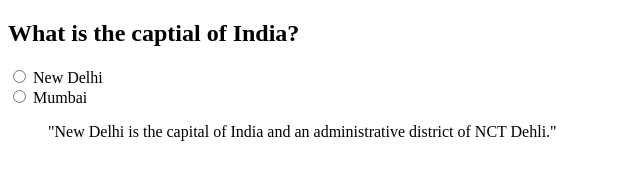
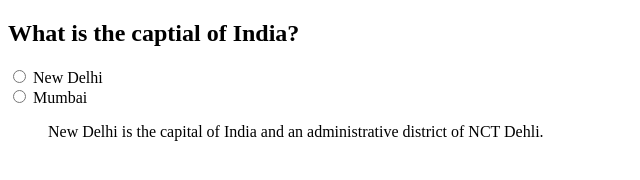
Before and after one commit to acciojob/trivia-ABHILASH-KUMAR-MEHTA, a website: page main.html in a window 1280 px wide. Shown: the full height of the page, 0-640 px from the left. Drawn offline with Linux system fonts and the light colour scheme.

Commit message:
created a submission

```diff
--- a/main.html
+++ b/main.html
@@ -21,7 +21,7 @@
 			</label>
 		</form>
 
-      <blockquote cite="http://en.wikipedia.org/wiki/Delh">"New Delhi is the capital of India and an administrative district of NCT Dehli."</blockquote>
+      <blockquote cite="http://en.wikipedia.org/wiki/Delh">New Delhi is the capital of India and an administrative district of NCT Dehli.</blockquote>
 
 	</section>
     <script type="text/javascript" src="./script.js">
```
